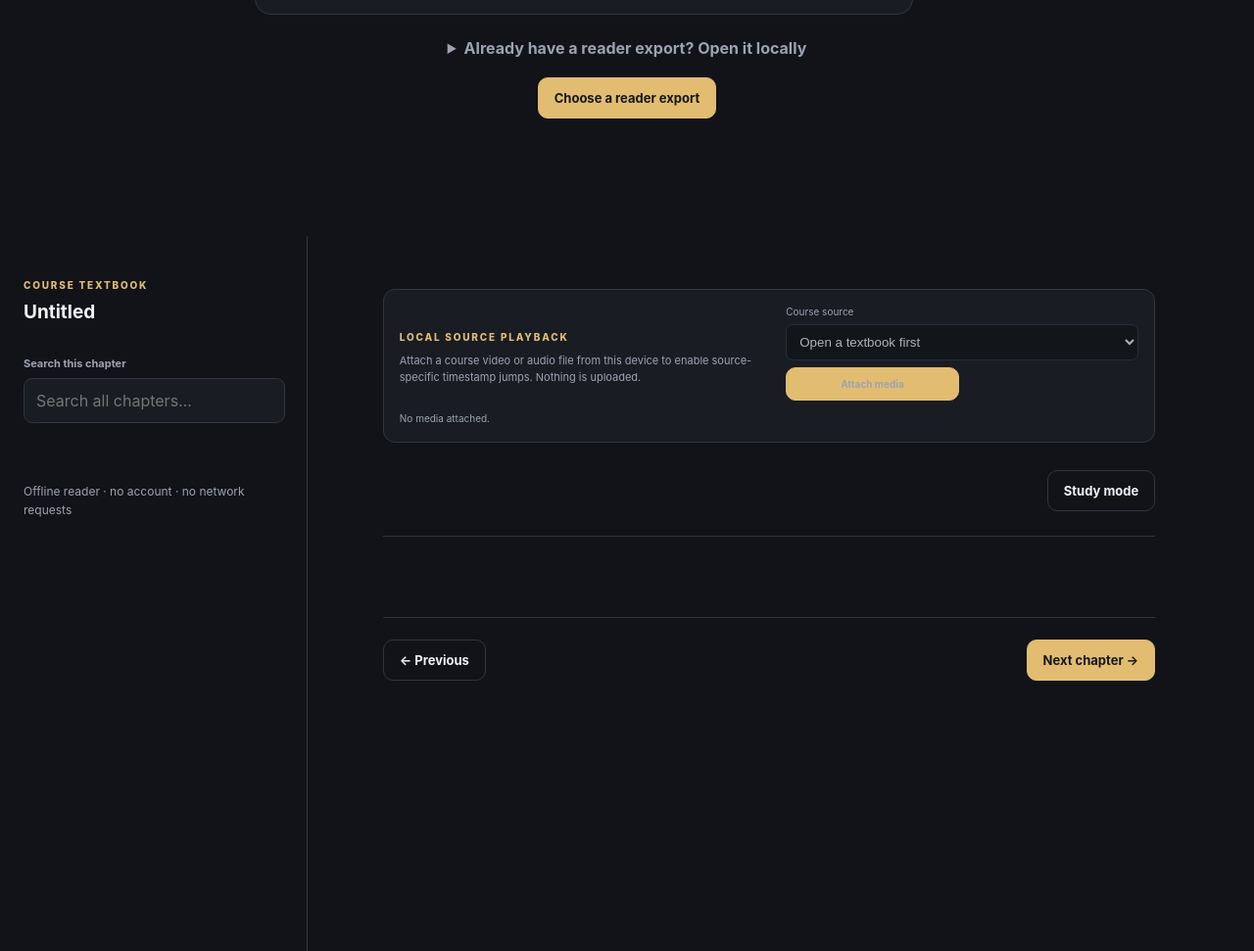
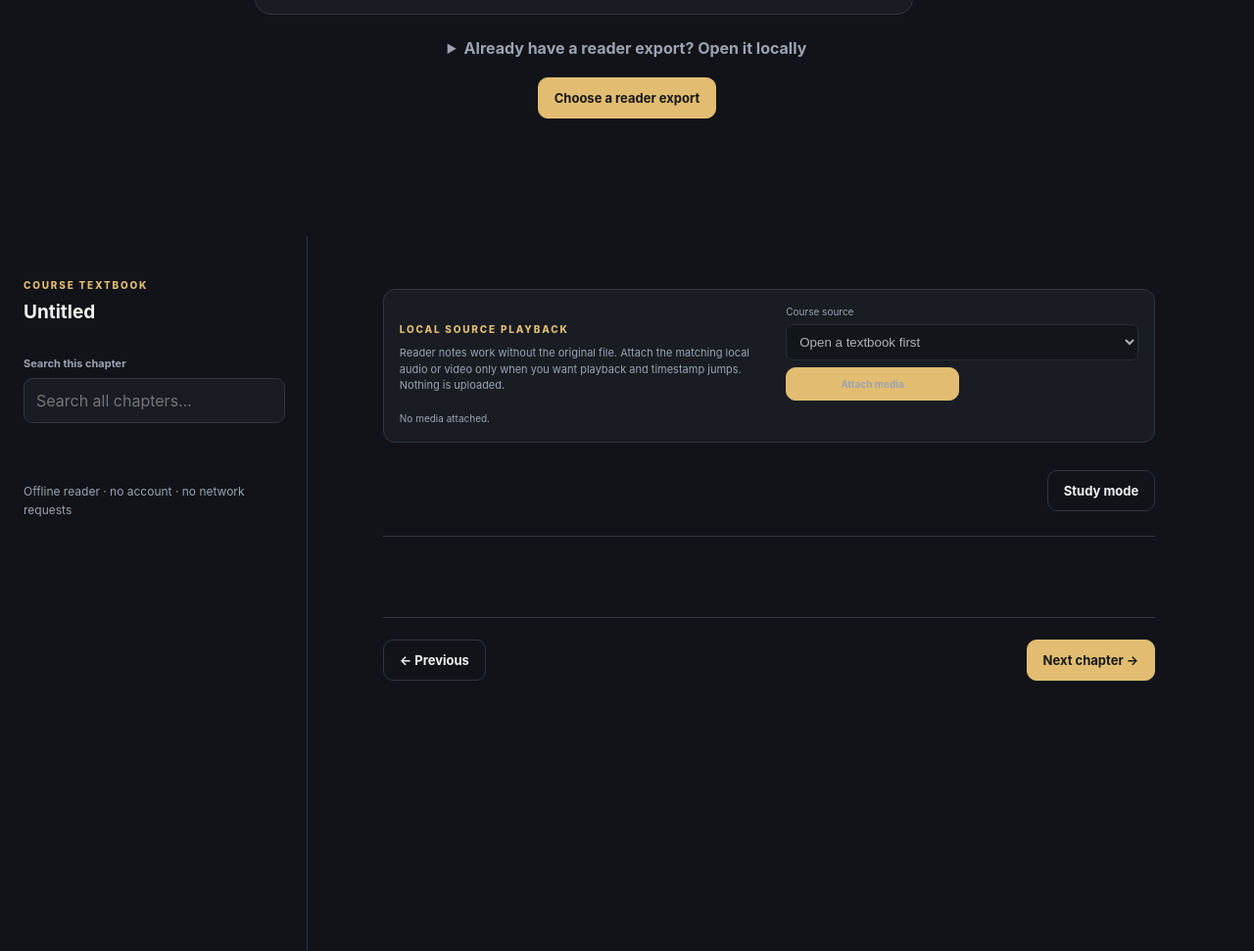
Before and after one commit to oreosensei90-ops/OmniIntel-, a plain HTML site: page apps/web/index.html in a window 1280 px wide. Shown: the part 1652-2623 px from the top of the page at 98% size. Drawn offline with Linux system fonts and the light colour scheme.

Commit message:
Clarify optional local playback in reader

```diff
--- a/apps/web/index.html
+++ b/apps/web/index.html
@@ -74,7 +74,7 @@
       <article class="reading-area">
         <section class="media-dock" aria-label="Local source playback">
           <div class="media-controls">
-            <div><p class="eyebrow">LOCAL SOURCE PLAYBACK</p><p class="media-help">Attach a course video or audio file from this device to enable source-specific timestamp jumps. Nothing is uploaded.</p></div>
+            <div><p class="eyebrow">LOCAL SOURCE PLAYBACK</p><p class="media-help">Reader notes work without the original file. Attach the matching local audio or video only when you want playback and timestamp jumps. Nothing is uploaded.</p></div>
             <div class="media-pickers"><label for="media-source">Course source</label><select id="media-source" disabled><option value="">Open a textbook first</option></select><label class="import-button" for="media-file">Attach media</label><input id="media-file" type="file" accept="audio/*,video/*" disabled></div>
           </div>
           <video id="local-media" controls playsinline preload="metadata" hidden></video>
```
